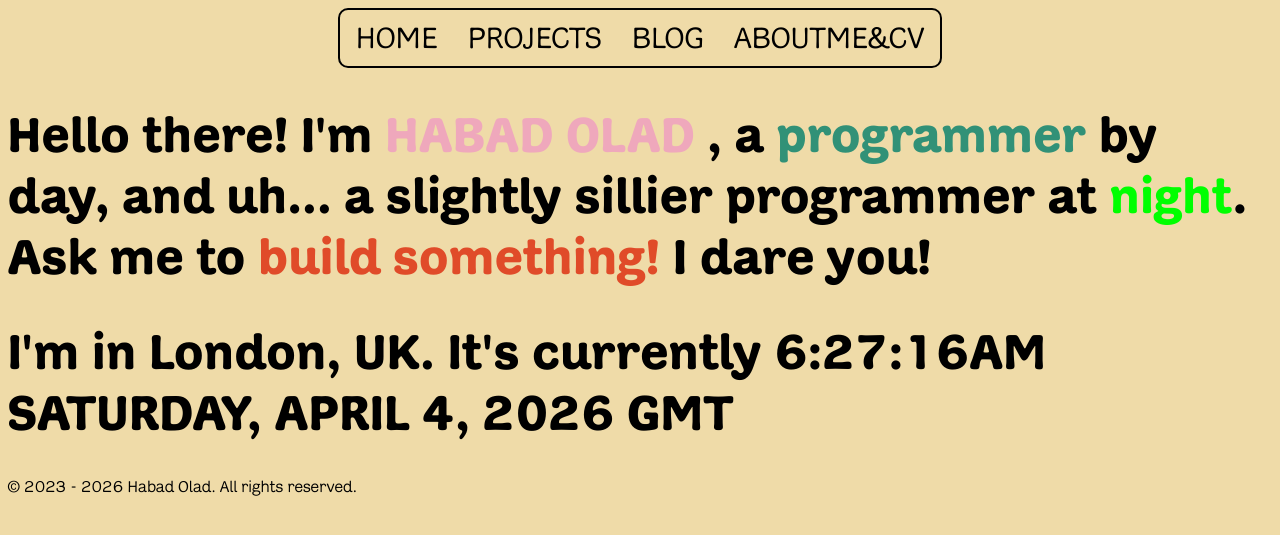
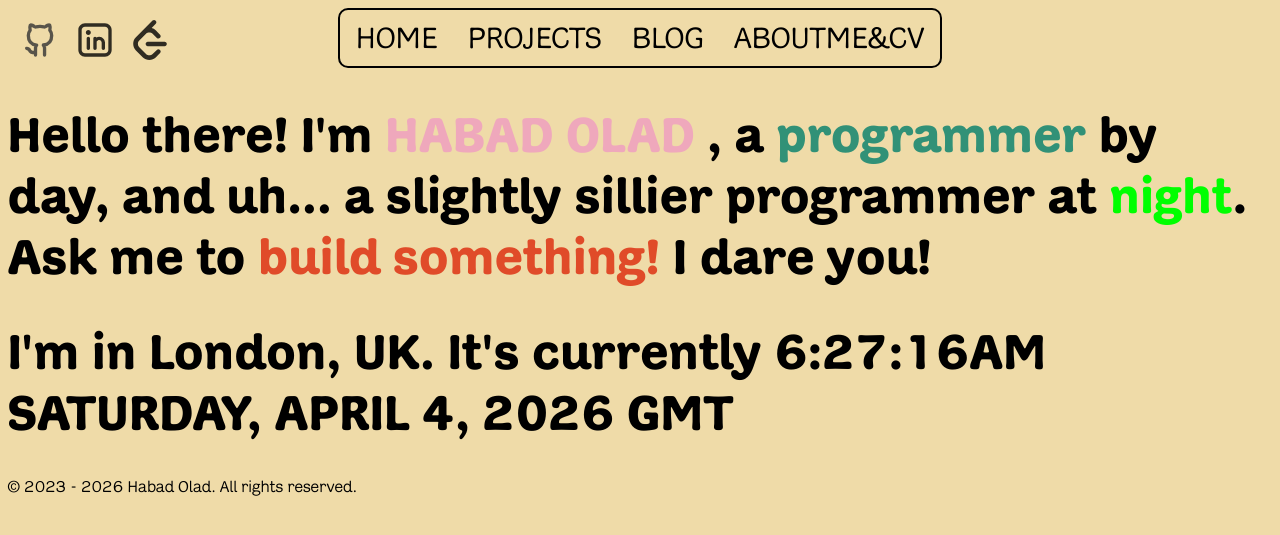
Before and after one commit to HabadOlad/habadolad.github.io, a Jekyll site: the page built from index.html, in a window 1280 px wide. Shown: the top 535 px of the page. Built offline with Jekyll 4.4.1, drawn with Linux system fonts in a browser that asks for light colours.

Commit message:
feat:added new icons for linkedin,github and leetcode, also cleaned up some css hamburger menu and drops down

```diff
--- a/_layouts/default.html
+++ b/_layouts/default.html
@@ -42,6 +42,24 @@
       </div>
     </div>
 
+    <div class="side-assets">
+      <a href="https://github.com/HabadOlad" target="_blank">
+        <img
+          src="{{ '/assets/images/github.svg' | relative_url }}"
+          alt="githubicon" />
+      </a>
+      <a href="https://www.linkedin.com/in/habad-olad" target="_blank">
+        <img
+          src="{{ '/assets/images/linkedin.svg' | relative_url }}"
+          alt="linkedinicon" />
+      </a>
+      <a href="https://leetcode.com/u/HabadOlad/" target="_blank">
+        <img
+          src="{{ '/assets/images/leetcode.svg' | relative_url }}"
+          alt="leetcodeicon" />
+      </a>
+    </div>
+
     {{ content }}
 
     <footer id="footer"></footer>
--- a/assets/css/firstSiteStyling.css
+++ b/assets/css/firstSiteStyling.css
@@ -264,7 +264,7 @@ h1:not(.intropage) {
   .topnav.responsive a {
     float: none; /* Stacks the links */
     display: block; /* Makes them full width */
-    text-align: left;
+    text-align: right;
     border-bottom: 1px solid #ddd;
   }
 
@@ -414,3 +414,20 @@ input[type="submit"]:hover {
   /* Ensure paragraph has some top padding if needed to align with image */
   padding-top: 5px;
 }
+
+.side-assets {
+  position: fixed;
+  top: 20px; /* Distance from the top */
+  left: 20px;
+  display: flex;
+  flex-direction: row;
+  gap: 15px; /* Space between the images */
+  z-index: 1000; /* Keeps them on top of other elements */
+}
+
+.side-assets img {
+  width: 40px;
+  height: auto;
+  opacity: 0.8;
+  transition: opacity 0.3s;
+}
```
Also changed, not shown: assets/images/github.svg (added), assets/images/leetcode.svg (added), assets/images/linkedin.svg (added).
